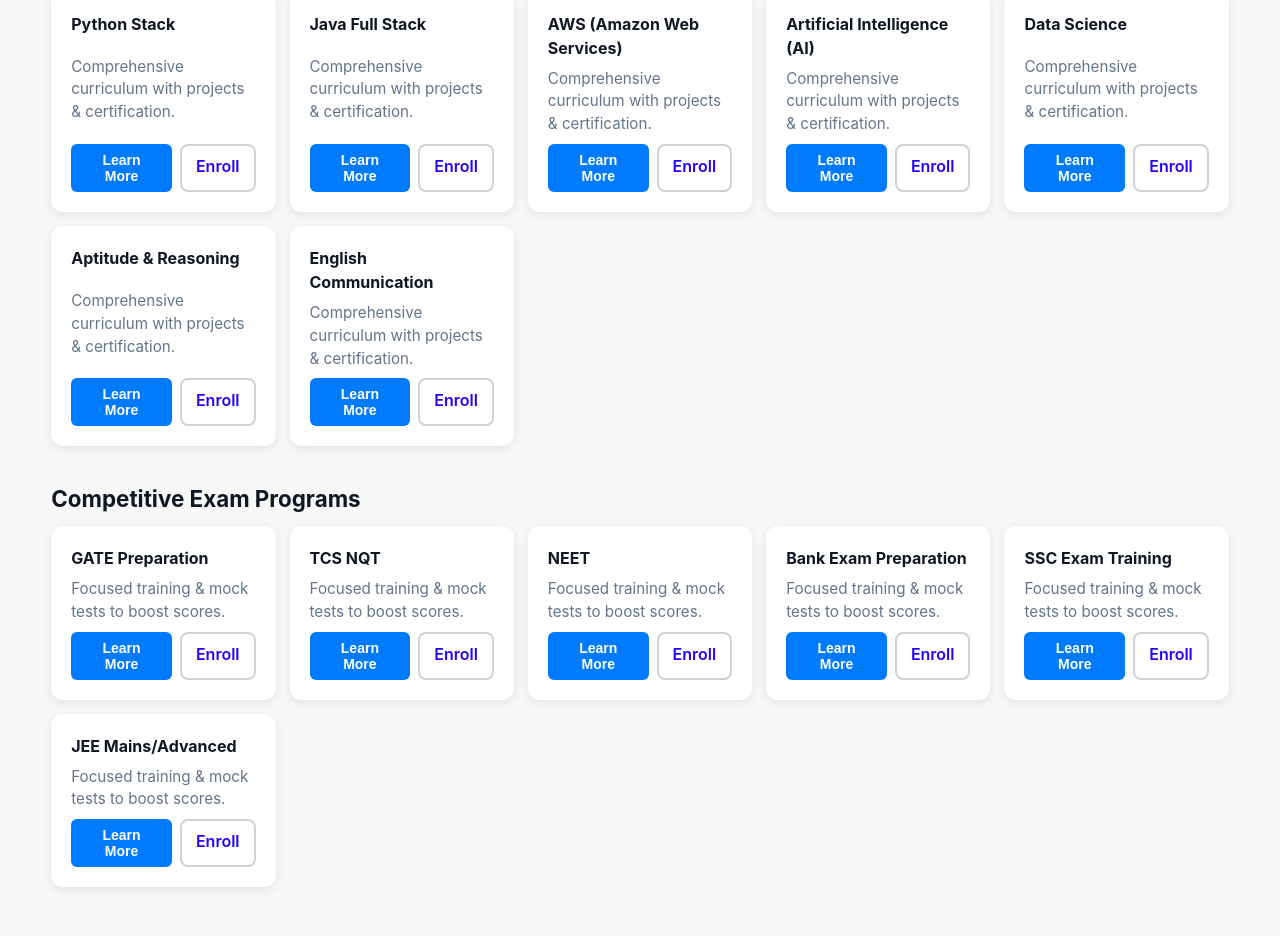
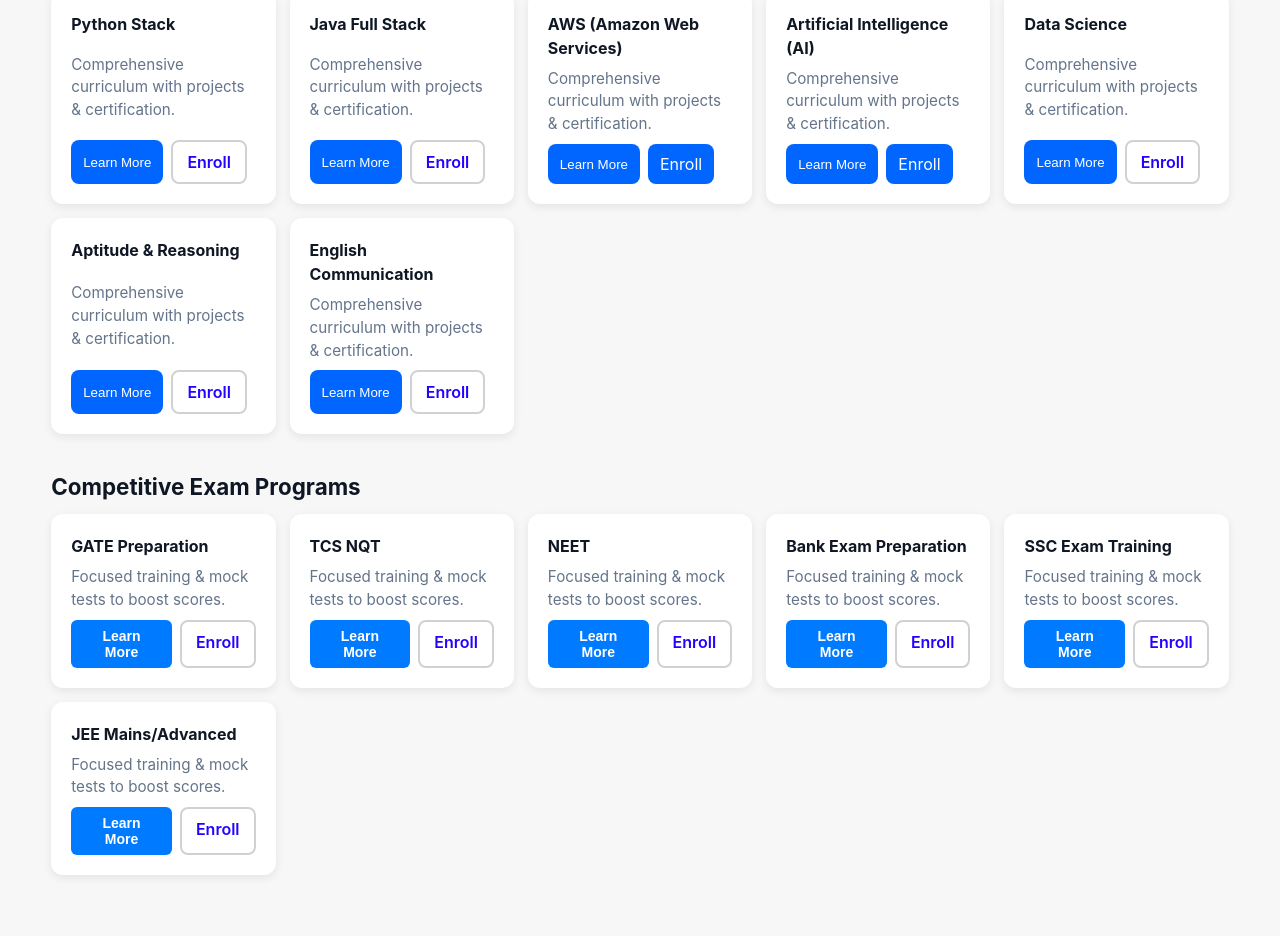
Before and after one commit to nexorahub2025/website-12, a React (Create React App) app: page / in a window 1280 px wide. Shown: the part 794-1730 px from the top of the page. Built offline with nearby package versions, Linux system fonts and the light colour scheme.

Commit message:
Update App.js

```diff
--- a/src/App.js
+++ b/src/App.js
@@ -174,7 +174,7 @@ function Home() {
                       <>
                         {/* Learn More → Goes to /python and scrolls top */}
                         <button
-                          className="btn-blue"
+                          className="btn-sm"
                           onClick={() => {
                             window.location.href = "/python";
                             setTimeout(() => {
@@ -200,7 +200,7 @@ function Home() {
                     {c === "Java Full Stack" && (
                       <>
                         <button
-                          className="btn-blue"
+                          className="btn-sm"
                           onClick={() => {
                             window.location.href = "/java";
                             setTimeout(() => {
@@ -222,7 +222,7 @@ function Home() {
                       <>
                         {/* Learn More → Goes to /aws and scrolls top */}
                         <button
-                          className="btn-blue"
+                          className="btn-sm"
                           onClick={() => {
                             window.location.href = "/aws";
                             setTimeout(() => {
@@ -237,7 +237,7 @@ function Home() {
                         <a
                           href="https://forms.gle/peNrEn4xtz7Qx1bN6"
                           target="_blank"
-                          className="btn-outline"
+                          className="btn-sm"
                         >
                           Enroll
                         </a>
@@ -251,7 +251,7 @@ function Home() {
                       <>
                         {/* Learn More → Goes to /ai and scrolls top */}
                         <button
-                          className="btn-blue"
+                          className="btn-sm"
                           onClick={() => {
                             window.location.href = "/ai";
                             setTimeout(() => {
@@ -266,7 +266,7 @@ function Home() {
                         <a
                           href="https://forms.gle/peNrEn4xtz7Qx1bN6"
                           target="_blank"
-                          className="btn-outline"
+                          className="btn-sm"
                         >
                           Enroll
                         </a>
@@ -277,7 +277,7 @@ function Home() {
                       <>
                         {/* Learn More → Goes to /datascience and scrolls top */}
                         <button
-                          className="btn-blue"
+                          className="btn-sm"
                           onClick={() => {
                             window.location.href = "/datascience";
                             setTimeout(() => {
@@ -304,7 +304,7 @@ function Home() {
                       <>
                         {/* Learn More → Goes to /aptitude and scrolls top */}
                         <button
-                          className="btn-blue"
+                          className="btn-sm"
                           onClick={() => {
                             window.location.href = "/aptitude";
                             setTimeout(() => {
@@ -329,7 +329,7 @@ function Home() {
                       <>
                         {/* Learn More → Goes to /english and scrolls top */}
                         <button
-                          className="btn-blue"
+                          className="btn-sm"
                           onClick={() => {
                             window.location.href = "/english";
                             setTimeout(() => {
```
